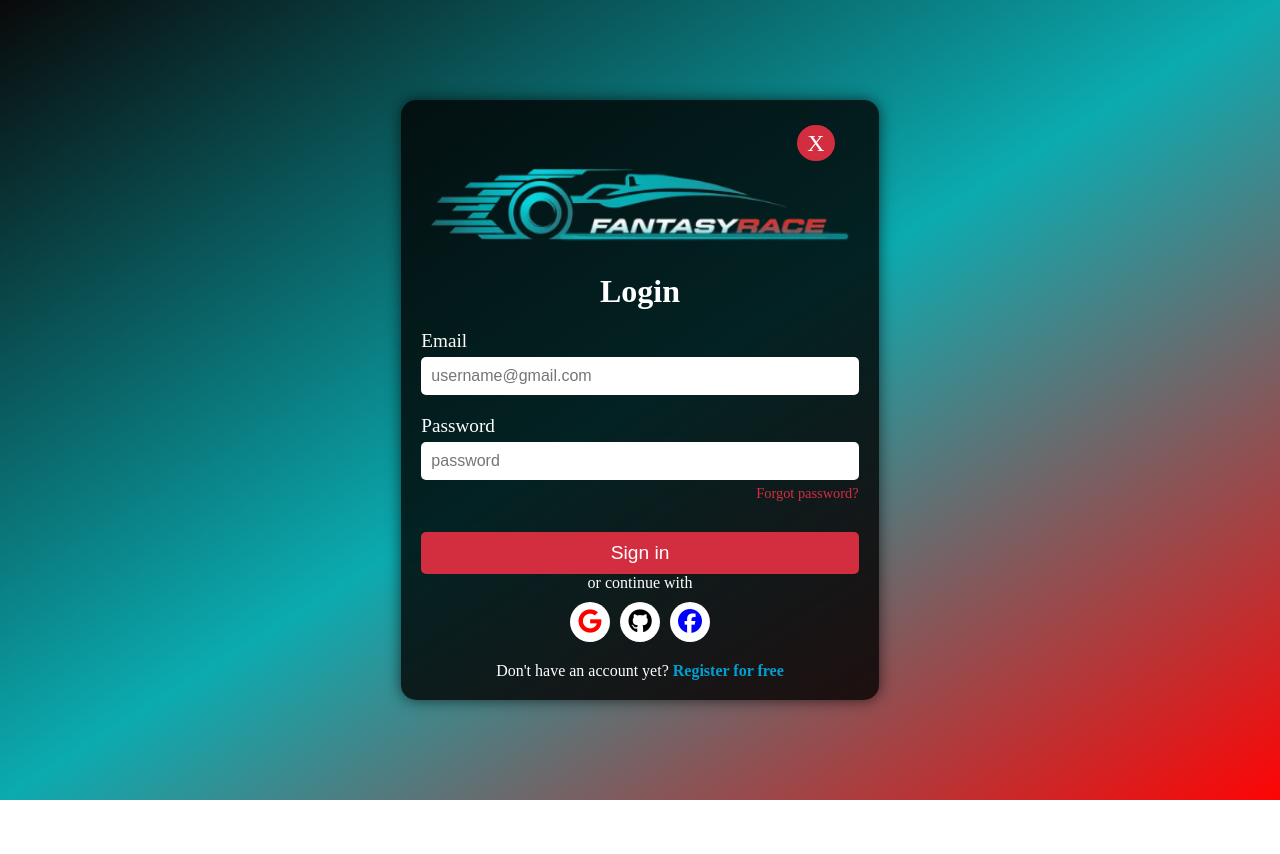
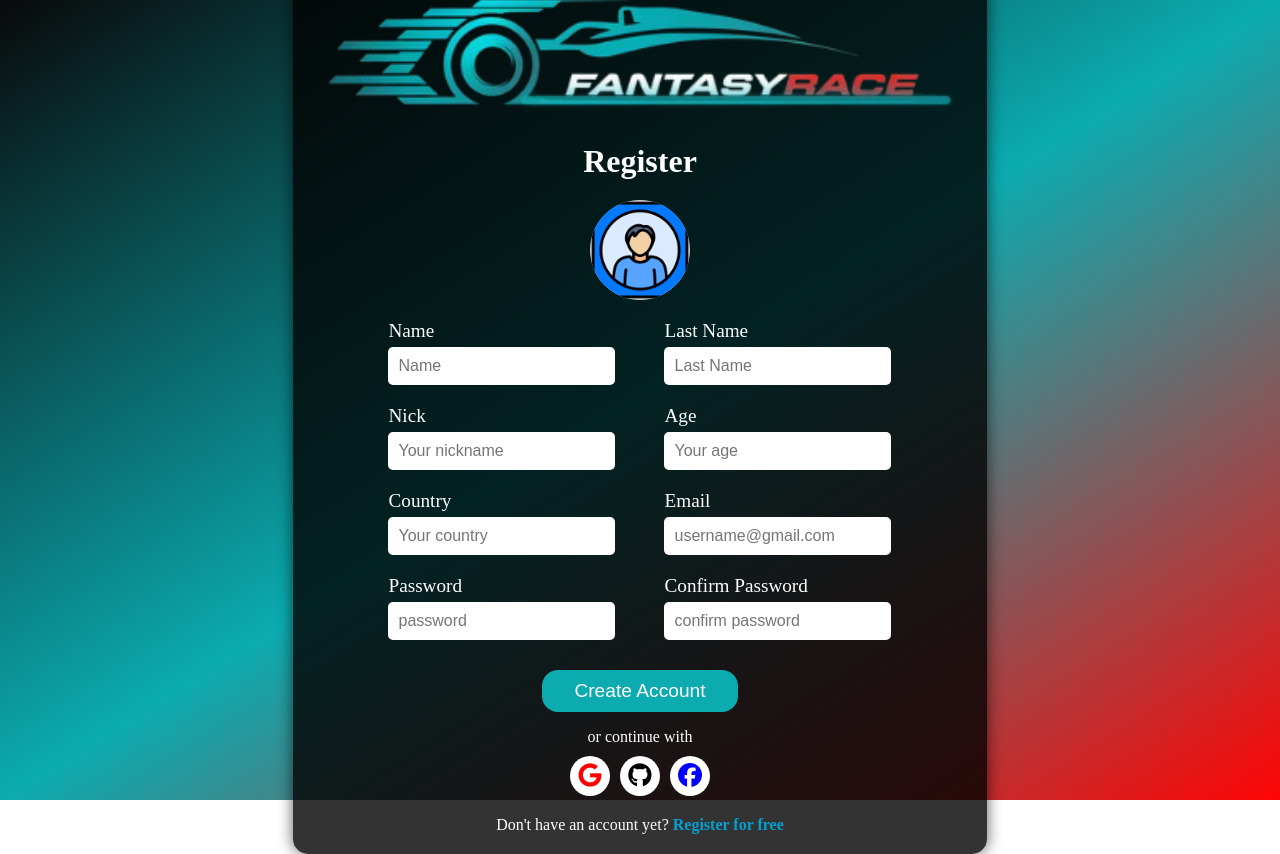
Before and after one commit to FantasyMasters/FantasyRace, a Vue app: page /login in a window 1280 px wide. Both pictures are taken after a click on the link "Register for free". Before the commit the page ends 800 px from the top, so only its background shows below. Built offline with nearby package versions, Linux system fonts and the light colour scheme.

Commit message:
agrego formulario de registro

```diff
--- /dev/null
+++ b/src/components/FormRegisterComponent.vue
@@ -0,0 +1,193 @@
+<template>
+    <LoginComponent>
+        <template #title>Register</template>
+        <template #form>
+            <form @submit.prevent="handleRegister" class="register__form">
+
+                <div class="register__container">
+
+                    <div class="register__profile">
+                        <input type="file" id="profilePic" @change="previewImage" hidden>
+                        <label for="profilePic" class="profile__label">
+                            <img v-if="profileImage" :src="profileImage" class="profile__image">
+                            <img v-else src="@/assets/userimage.png" alt="Pilot Icon" class="profile__icon">
+                        </label>
+                    </div>
+
+                    <div class="register__input-group">
+                        <label for="name" class="register__label">Name</label>
+                        <input type="text" id="name" v-model="name" placeholder="Name" required class="register__input">
+                    </div>
+
+                    <div class="register__input-group">
+                        <label for="lastname" class="register__label">Last Name</label>
+                        <input type="text" id="lastname" v-model="lastname" placeholder="Last Name" required class="register__input">
+                    </div>
+
+                    <div class="register__input-group">
+                        <label for="nick" class="register__label">Nick</label>
+                        <input type="text" id="nick" v-model="nick" placeholder="Your nickname" required class="register__input">
+                    </div>
+
+                    <div class="register__input-group">
+                        <label for="age" class="register__label">Age</label>
+                        <input type="number" id="age" v-model="age" placeholder="Your age" required class="register__input">
+                    </div>
+
+                    <div class="register__input-group">
+                        <label for="country" class="register__label">Country</label>
+                        <input type="text" id="country" v-model="country" placeholder="Your country" required class="register__input">
+                    </div>
+
+                    <div class="register__input-group">
+                        <label for="email" class="register__label">Email</label>
+                        <input type="email" id="email" v-model="email" placeholder="username@gmail.com" required class="register__input">
+                    </div>
+
+                    <div class="register__input-group">
+                        <label for="password" class="register__label">Password</label>
+                        <input type="password" id="password" v-model="password" placeholder="password" required class="register__input">
+                    </div>
+
+                    <div class="register__input-group">
+                        <label for="confirmPassword" class="register__label">Confirm Password</label>
+                        <input type="password" id="confirmPassword" v-model="confirmPassword" placeholder="confirm password" required class="register__input">
+                    </div>
+
+                    <div v-if="errorMessage" class="error-message">{{ errorMessage }}</div>
+
+
+                </div>
+
+                <button type="submit" class="register__button">Create Account</button>
+            </form>
+        </template>
+    </LoginComponent>
+</template>
+
+<script setup>
+import { ref } from 'vue';
+import LoginComponent from './LoginComponent.vue';
+
+const name = ref('');
+const lastname = ref('');
+const nick = ref('');
+const age = ref('');
+const country = ref('');
+const email = ref('');
+const password = ref('');
+const confirmPassword = ref('');
+const profileImage = ref('');
+const errorMessage = ref('');
+
+const handleRegister = () => {
+
+    if (password.value !== confirmPassword.value) {
+        errorMessage.value = 'Passwords do not match';
+        return;
+    }
+
+    console.log('Name:', name.value);
+    console.log('Last Name:', lastname.value);
+    console.log('Nick:', nick.value);
+    console.log('Age:', age.value);
+    console.log('Country:', country.value);
+    console.log('Email:', email.value);
+    console.log('Password:', password.value);
+    console.log('Confirm Password:', confirmPassword.value);
+}
+
+const previewImage = (event) => {
+    const file = event.target.files[0];
+    if (file) {
+        const reader = new FileReader();
+        reader.onload = (e) => profileImage.value = e.target.result;
+        reader.readAsDataURL(file);
+    }
+};
+</script>
+
+<style scoped>
+.register__form {
+    display: ruby;}
+
+.register__signup {
+    display: flex;
+    flex-direction: column;
+    gap: 5rem;
+    margin-right: 3rem;
+}
+.register__container {
+    display: grid;
+    grid-template-columns: repeat(2, 1fr);
+    grid-column-gap: 49px;
+}
+.register__input-group {
+    display: flex;
+    flex-direction: column;
+    margin-bottom: 20px;
+    text-align: left;
+    width: 100%;
+}
+.register__label {
+    font-size: 1.2rem;
+    margin-bottom: 5px;
+    color: white;
+}
+.register__input {
+    width: 100%;
+    padding: 10px;
+    border: none;
+    outline: none;
+    border-radius: 5px;
+    font-size: 1rem;
+
+}
+ /* ------------------- Image Profile */
+.register__button {
+    width: 30%;
+    background-color: #0BABB0;
+    color: white;
+    border: none;
+    padding: 10px;
+    cursor: pointer;
+    transition: 0.3s;
+    border-radius: 1rem;
+    font-size: 1.2rem;
+    margin-top: 10px;
+    margin-bottom: 1rem;
+}
+
+.register__profile {
+    grid-column: span 2;
+    display: flex;
+    justify-content: center;
+    margin-bottom: 20px;
+}
+.profile__label {
+    width: 100px;
+    height: 100px;
+    border-radius: 50%;
+    background: #ccc;
+    display: flex;
+    align-items: center;
+    justify-content: center;
+    cursor: pointer;
+    overflow: hidden;
+}
+.profile__icon {
+    width: 100%;
+    height: 100%;
+    object-fit: cover;
+}
+.profile__image {
+    width: 100%;
+    height: 100%;
+    object-fit: cover;
+}
+.error-message {
+    color: #D22E40;
+    font-size: 1.2rem;
+    margin-top: 10px;
+}
+</style>
--- a/src/components/LoginComponent.vue
+++ b/src/components/LoginComponent.vue
@@ -1,11 +1,11 @@
 <template>
-    <div class="login">
+    <div class="login" v-if="!showRegister">
+        <div class="login__container">
+            <button class="close-button" @click="goHome">X</button>
+            <img src="@/assets/logo2.png" alt="FantasyRace" class="login__logo">
+            <h2 class="login__title"><slot name="title">Login</slot></h2>
 
-        <div class="login__container">
-            <router-link to="/" class="close-button" @click="goHome">X</router-link>
-            <img src="@/assets/logo2.png" alt="FantasyRace" class="login__logo">
-            <h2 class="login__title">Login</h2>
-
+            <slot name="form">
                 <form @submit.prevent="handleLogin" class="login__form">
                     <div class="login__input-group">
                         <label for="email" class="login__label">Email</label>
@@ -20,6 +20,7 @@
 
                     <button type="submit" class="login__button">Sign in</button>
                 </form>
+            </slot>
 
             <p class="login__or">or continue with</p>
 
@@ -38,29 +39,35 @@
             </div>
 
             <p class="login__register">
-                Don't have an account yet? <a href="#" class="login__register-link">Register for free</a>
+                Don't have an account yet? <a href="#" class="login__register-link" @click="showRegister = true">Register for free</a>
             </p>
         </div>
-
     </div>
+    <FormRegisterComponent v-if="showRegister" @close="showRegister = false" />
 </template>
 
 <script setup>
-
 import { ref } from 'vue';
+import { useRouter } from 'vue-router';
+import FormRegisterComponent from './FormRegisterComponent.vue';
 
 const email = ref('');
 const password = ref('');
+const showRegister = ref(false);
+const router = useRouter();
 
 const handleLogin = () => {
     console.log('Email:', email.value);
     console.log('Password:', password.value);
 }
 
+const goHome = () => {
+    console.log("Redirigiendo a Home...");
+    router.push( '/' );
+}
 </script>
 
 <style scoped>
-
 .login {
     background-image: linear-gradient(to bottom right, #09090A, #0BABB0, #FF0404);
     position: absolute;
@@ -81,20 +88,18 @@ const handleLogin = () => {
     border-radius: 15px;
     box-shadow: 0 0 15px rgba(2, 0, 0, 0.63);
     text-align: center;
+    position: relative;
 }
 
 .close-button {
-    position: relative;
-    background-color: #D22E40;
+    position: absolute;
     top: 10px;
-    left: 11rem;
+    right: 10px;
+    background: none;
     border: none;
-    padding: 5px 10px;
-    border-radius: 50%;
     color: white;
     font-size: 1.5rem;
     cursor: pointer;
-    text-decoration: none;
 }
 
 /* ------------ Elementos del formulario */
--- a/src/views/LoginView.vue
+++ b/src/views/LoginView.vue
@@ -5,7 +5,7 @@
 </template>
 
 <script setup>
-  import LoginComponent from '@/components/LoginComponent.vue';
+import LoginComponent from '@/components/LoginComponent.vue';
 </script>
 
 <style scoped>
```
Also changed, not shown: src/assets/userimage.png (added). Lines whose indentation alone changed are shown as unchanged.
